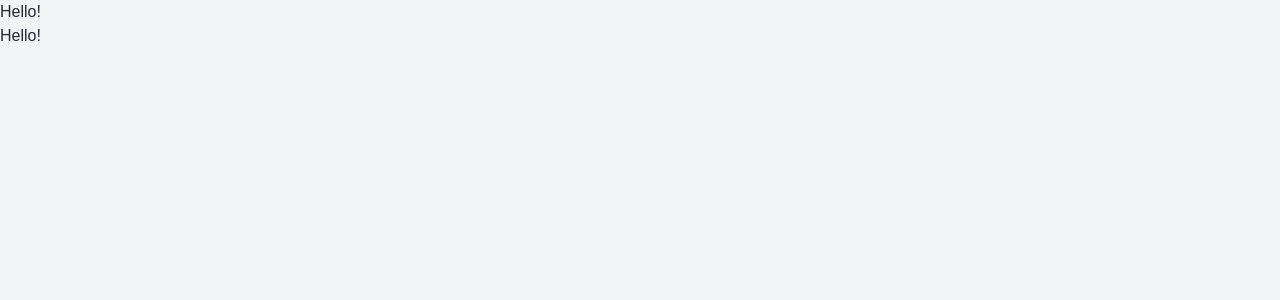
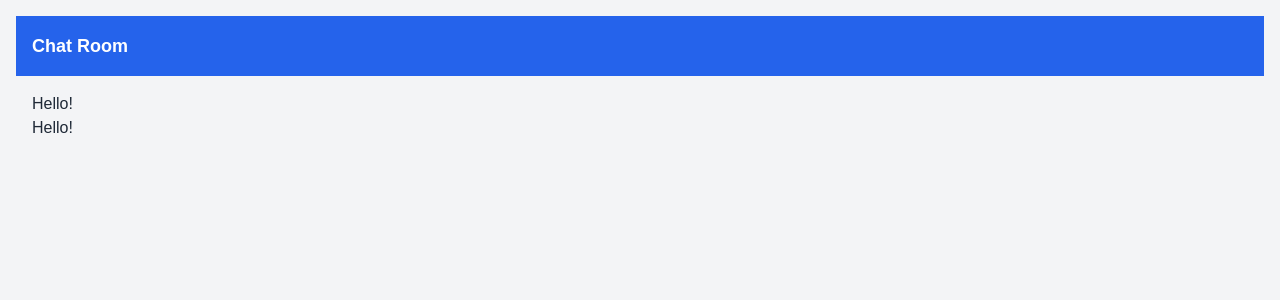
Before and after one commit to Von-kensington/ChatApp, a Next.js app: page /chat in a window 1280 px wide. Shown: the top 300 px of the page. Built offline with nearby package versions, Linux system fonts and the light colour scheme.

Commit message:
feat: Added ChatPage logic

```diff
--- a/app/chat/page.tsx
+++ b/app/chat/page.tsx
@@ -1,17 +1,28 @@
+import ChatInput from "../components/ChatInput";
 import ChatMessage from "../components/ChatMessage";
 
 export default function ChatPage() {
   const messages = [
-    {id: 1, user: "Alice", text: "Hello Bob, how are you?"},
-    {id: 2, user:"Bob", text:"Hey! I am good thank you!"}
+    { id: 1, user: "Alice", text: "Hello there!" },
+    { id: 2, user: "Bob", text: "Hi Alice! How's it going?" },
   ];
+
   return (
-   <div>
-    <div>
-      {messages.map(message => (
-        <ChatMessage key={message.id} user={message.user} text={message.text} />)
-      )}
+    <div className="flex flex-col h-screen">
+      {/* Chat Header */}
+      <header className="p-4 bg-blue-600 text-white text-lg font-bold">
+        Chat Room
+      </header>
+
+      {/* Messages */}
+      <div className="flex-1 overflow-y-auto p-4">
+        {messages.map((message) => (
+          <ChatMessage key={message.id} user={message.user} text={message.text} />
+        ))}
+      </div>
+
+      {/* Input */}
+      <ChatInput />
     </div>
-   </div>
   );
 }
--- a/app/components/ChatInput.tsx
+++ b/app/components/ChatInput.tsx
@@ -0,0 +1,3 @@
+export default function ChatInput(){
+
+}
--- a/app/layout.tsx
+++ b/app/layout.tsx
@@ -11,7 +11,7 @@ export default function RootLayout({
   return (
     <html lang="en">
       <body className="bg-gray-100 text-gray-800">
-        <main className="container"></main>{children}
+        <main className="container mx-auto p-4">{children}</main>
       </body>
     </html>
   );
```
